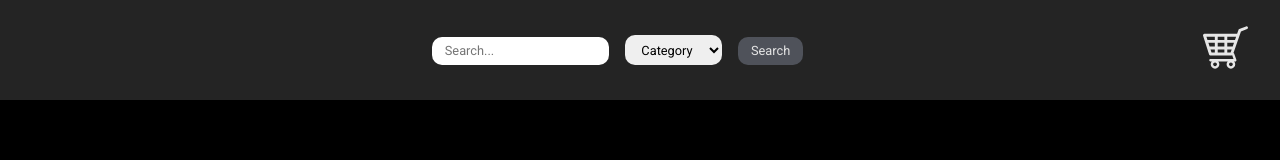
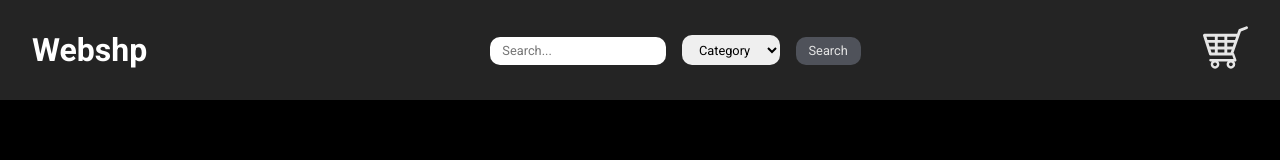
Before and after one commit to fredrikskogb/webshop, an Angular app: page / in a window 1280 px wide. Shown: the top 160 px of the page. Built offline with nearby package versions, Linux system fonts and the light colour scheme; no server answers.

Commit message:
routerlinking h1 to home

```diff
--- a/src/app/header/header.component.css
+++ b/src/app/header/header.component.css
@@ -10,6 +10,7 @@
 
 h1 {
     margin: 0;
+    cursor: pointer;
 }
 
 #cartImage {
--- a/src/app/header/header.component.html
+++ b/src/app/header/header.component.html
@@ -1,5 +1,5 @@
 <header class="header">
-  <h1></h1>
+  <h1 [routerLink]="['']">Webshp</h1>
   <form>
     <input type="text" placeholder="Search...">
     <select>
```
